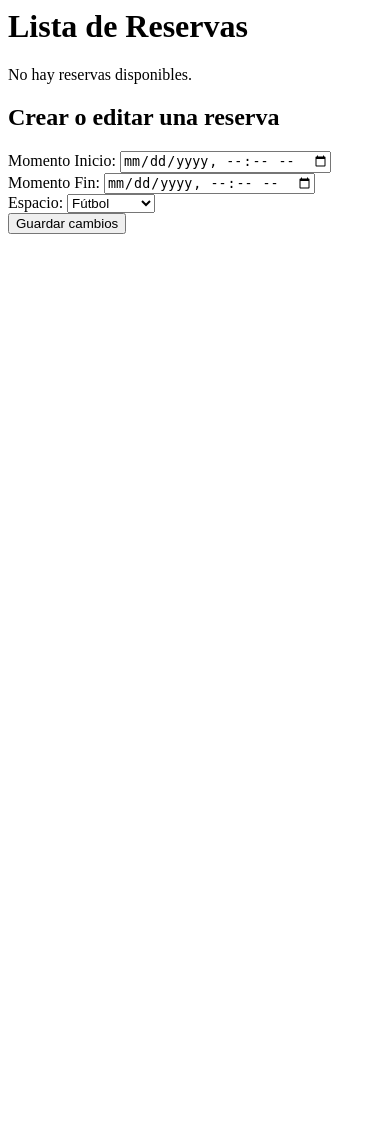
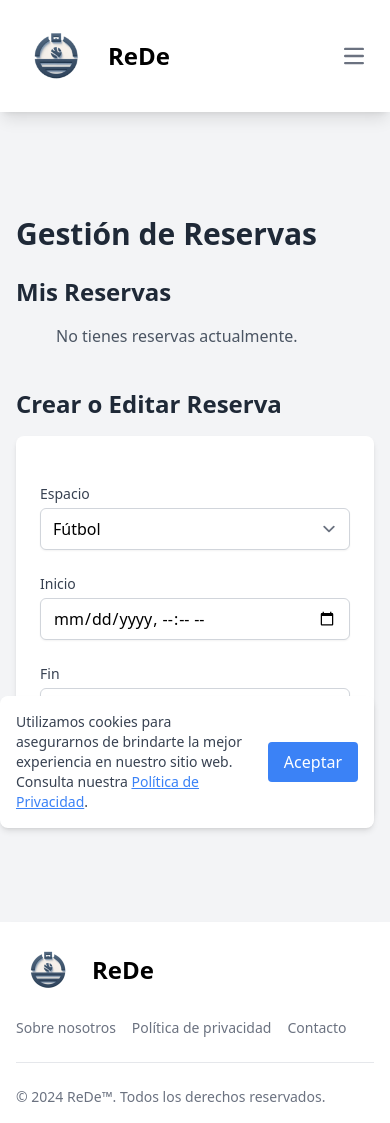
Before and after one commit to PGPI-G3-15-L8/ReDe, a Django app: page /reservas/ in a window 390 px wide. Before the commit the page ends 234 px from the top, so only its background shows below. Run offline with Django 5.2, Linux system fonts and the light colour scheme; data comes from the database, SQL or seed files in the repository; data that the repository does not hold is empty; some libraries are stand-ins or nearby versions.

Commit message:
FEAT: Html for booking space

```diff
--- a/gestion_reservas/static/gestion_reservas.js
+++ b/gestion_reservas/static/gestion_reservas.js
@@ -1,90 +1,204 @@
-document.addEventListener("DOMContentLoaded", function () {
-  const crearReservaForm = document.getElementById("crear-reserva-form");
-  const reservaIdInput = document.getElementById("reserva-id");
-  const csrfToken = document.getElementsByName("csrfmiddlewaretoken")[0].value;
+document.addEventListener('DOMContentLoaded', () => {
+  const momentoInicioInput = document.getElementById('momento_inicio');
+  const momentoFinInput = document.getElementById('momento_fin');
+  const reservaForm = document.getElementById('crear-reserva-form');
+  const reservaIdInput = document.getElementById('reserva-id');
+  const csrfToken = document.querySelector('[name=csrfmiddlewaretoken]').value;
+  const displayInicio = document.getElementById('display_inicio');
+  const displayFin = document.getElementById('display_fin');
 
-  // Función para editar una reserva
-  const editarReservaBtns = document.querySelectorAll(".editar-reserva-btn");
-  editarReservaBtns.forEach(btn => {
-    btn.addEventListener("click", function () {
-      const reservaId = this.getAttribute("data-id");
-      const momentoInicio = this.getAttribute("data-momento_inicio");
-      const momentoFin = this.getAttribute("data-momento_fin");
-      const espacio = this.getAttribute("data-espacio");
+  // Función para formatear la fecha al formato 'DD/MM/YYYY, HH:mm'
+  const formatearFechaDisplay = (date) => {
+      const day = String(date.getDate()).padStart(2, '0');
+      const month = String(date.getMonth() + 1).padStart(2, '0');
+      const year = date.getFullYear();
+      const hours = String(date.getHours()).padStart(2, '0');
+      const minutes = String(date.getMinutes()).padStart(2, '0');
+      return `${day}/${month}/${year}, ${hours}:${minutes}`;
+  };
 
-      // Rellenamos el formulario con los datos de la reserva a editar
-      document.getElementById("momento_inicio").value = momentoInicio;
-      document.getElementById("momento_fin").value = momentoFin;
-      document.getElementById("espacio").value = espacio;
-      reservaIdInput.value = reservaId;  // Colocamos el ID en el campo oculto
+  // Función para actualizar el campo de fin a una hora después del inicio
+  const actualizarMomentoFin = () => {
+      const inicioValue = momentoInicioInput.value;
+      if (inicioValue) {
+          const inicioDate = new Date(inicioValue);
+          if (isNaN(inicioDate.getTime())) {
+              // Fecha inválida
+              momentoFinInput.value = '';
+              displayFin.innerText = '';
+              return;
+          }
+          const finDate = new Date(inicioDate.getTime() + 60 * 60 * 1000); // Añade 1 hora
+
+          // Formatea la fecha al formato 'YYYY-MM-DDTHH:MM' para datetime-local
+          const year = finDate.getFullYear();
+          const month = String(finDate.getMonth() + 1).padStart(2, '0');
+          const day = String(finDate.getDate()).padStart(2, '0');
+          const hours = String(finDate.getHours()).padStart(2, '0');
+          const minutes = String(finDate.getMinutes()).padStart(2, '0');
+
+          const finFormatted = `${year}-${month}-${day}T${hours}:${minutes}`;
+          momentoFinInput.value = finFormatted;
+
+          // Actualizar la visualización formateada
+          displayFin.innerText = formatearFechaDisplay(finDate);
+
+          // Actualizar la visualización de inicio
+          displayInicio.innerText = formatearFechaDisplay(inicioDate);
+      } else {
+          momentoFinInput.value = '';
+          displayInicio.innerText = '';
+          displayFin.innerText = '';
+      }
+  };
+
+  // Escuchar cambios en el campo de inicio
+  momentoInicioInput.addEventListener('change', actualizarMomentoFin);
+
+  // Manejar la edición de reservas
+  const editarReservaButtons = document.querySelectorAll('.editar-reserva-btn');
+  editarReservaButtons.forEach(button => {
+      button.addEventListener('click', () => {
+          const reservaId = button.getAttribute('data-id');
+          const inicio = button.getAttribute('data-momento_inicio');
+          const fin = button.getAttribute('data-momento_fin');
+          const espacio = button.getAttribute('data-espacio');
+
+          reservaIdInput.value = reservaId;
+          momentoInicioInput.value = inicio;
+          momentoFinInput.value = fin;
+          document.getElementById('espacio').value = espacio;
+
+          const inicioDate = new Date(inicio);
+          const finDate = new Date(fin);
+
+          // Actualizar la visualización formateada
+          displayInicio.innerText = formatearFechaDisplay(inicioDate);
+          displayFin.innerText = formatearFechaDisplay(finDate);
+
+          // Actualizar el campo de fin automáticamente
+          actualizarMomentoFin();
       });
   });
 
-  // Función para crear o editar una reserva
-  crearReservaForm.addEventListener("submit", function (event) {
-    event.preventDefault();
+  // Manejar el envío del formulario
+  reservaForm.addEventListener('submit', (e) => {
+      e.preventDefault();
 
-    const formData = new FormData(crearReservaForm);
-    const reservaData = {
-      momento_inicio: formData.get("momento_inicio"),
-      momento_fin: formData.get("momento_fin"),
-      espacio: formData.get("espacio"),
-    };
+      const reservaId = reservaIdInput.value;
+      const url = reservaId ? `/reservas/modificar/${reservaId}/` : '/reservas/crear/';
+      const method = reservaId ? 'PUT' : 'POST'; // Asegúrate de que tus vistas manejan estos métodos
 
-    const reservaId = formData.get("reserva-id");
-
-    const url = reservaId ? `/reservas/modificar/${reservaId}/` : "/reservas/crear/";
+      const espacio = document.getElementById('espacio').value;
+      const momento_inicio = momentoInicioInput.value;
+      const momento_fin = momentoFinInput.value;
 
       fetch(url, {
-      method: reservaId ? "PUT" : "POST",  // Usamos PUT para actualizar
+          method: method,
           headers: {
-        "Content-Type": "application/json",
-        "X-CSRFToken": csrfToken,
+              'Content-Type': 'application/json',
+              'X-CSRFToken': csrfToken,
           },
-      body: JSON.stringify(reservaData),
+          body: JSON.stringify({
+              espacio: espacio,
+              momento_inicio: momento_inicio,
+              momento_fin: momento_fin,
+          }),
       })
-      .then(response => {
-        if (!response.ok) {
-          throw new Error("Error al guardar la reserva");
-        }
-        return response.json();
-      })
+      .then(response => response.json())
       .then(data => {
           if (data.error) {
               alert(data.error);
               return;
           }
-        alert(reservaId ? "Reserva actualizada con éxito!" : "Reserva creada con éxito!");
-        location.reload(); // Recargar la página para actualizar la lista
+          if (reservaId) {
+              alert("Reserva actualizada con éxito!");
+          } else {
+              alert("Reserva creada con éxito!");
+          }
+          window.location.reload(); // Recargar la página para actualizar la lista
       })
-      .catch(error => console.error("Error:", error));
+      .catch(error => {
+          console.error('Error:', error);
+          alert("Ocurrió un error al procesar la solicitud.");
       });
-  // Función para eliminar una reservai
-  const eliminarReservaBtns = document.querySelectorAll(".eliminar-reserva-btn");
-  // eliminar reserva
-  eliminarReservaBtns.forEach(btn => {
-    btn.addEventListener("click", function () {
-      // no dataset
-      const reservaId = btn.getAttribute("data-id");
+  });
 
+  // Manejar la eliminación de reservas
+  const eliminarReservaButtons = document.querySelectorAll('.eliminar-reserva-btn');
+  eliminarReservaButtons.forEach(button => {
+      button.addEventListener('click', () => {
+          const reservaId = button.getAttribute('data-id');
+          if (confirm('¿Estás seguro de que deseas eliminar esta reserva?')) {
               fetch(`/reservas/eliminar/${reservaId}/`, {
-        method: "DELETE",
+                  method: 'DELETE',
                   headers: {
-          "Content-Type": "application/json",
-          "X-CSRFToken": csrfToken,
+                      'Content-Type': 'application/json',
+                      'X-CSRFToken': csrfToken,
                   },
               })
-        .then(response => {
-          if (!response.ok) {
-            throw new Error("Error al eliminar la reserva");
+              .then(response => response.json())
+              .then(data => {
+                  if (data.success) {
+                      alert("Reserva eliminada con éxito!");
+                      window.location.reload(); // Recargar la página para actualizar la lista
+                  } else {
+                      alert('Error al eliminar la reserva.');
                   }
-          return response.json();
               })
-        .then(data => {
-          alert("Reserva eliminada con éxito!");
-          location.reload(); // Recargar la página para actualizar la lista
-        })
-        .catch(error => console.error("Error al eliminar reserva:", error));
+              .catch(error => {
+                  console.error('Error al eliminar reserva:', error);
+                  alert("Ocurrió un error al eliminar la reserva.");
+              });
+          }
       });
   });
+
+  // Funcionalidad de desplazamiento horizontal
+  const reservasContainer = document.getElementById('reservas-container');
+  const scrollLeftBtn = document.getElementById('scroll-left');
+  const scrollRightBtn = document.getElementById('scroll-right');
+
+  // Definir la cantidad de desplazamiento (en píxeles)
+  const scrollAmount = 300;
+
+  scrollLeftBtn.addEventListener('click', () => {
+      reservasContainer.scrollBy({
+          top: 0,
+          left: -scrollAmount,
+          behavior: 'smooth'
       });
+  });
+
+  scrollRightBtn.addEventListener('click', () => {
+      reservasContainer.scrollBy({
+          top: 0,
+          left: scrollAmount,
+          behavior: 'smooth'
+      });
+  });
+
+  // Opcional: Mostrar/ocultar botones según el scroll
+  const toggleScrollButtons = () => {
+      // Mostrar botón izquierdo si no está al inicio
+      if (reservasContainer.scrollLeft > 0) {
+          scrollLeftBtn.classList.remove('hidden');
+      } else {
+          scrollLeftBtn.classList.add('hidden');
+      }
+
+      // Mostrar botón derecho si no está al final
+      if (reservasContainer.scrollLeft + reservasContainer.clientWidth < reservasContainer.scrollWidth) {
+          scrollRightBtn.classList.remove('hidden');
+      } else {
+          scrollRightBtn.classList.add('hidden');
+      }
+  };
+
+  // Inicializar la visibilidad de los botones
+  toggleScrollButtons();
+
+  // Escuchar eventos de scroll para actualizar la visibilidad de los botones
+  reservasContainer.addEventListener('scroll', toggleScrollButtons);
+  window.addEventListener('resize', toggleScrollButtons);
+});
--- a/gestion_reservas/templates/gestion_reservas.html
+++ b/gestion_reservas/templates/gestion_reservas.html
@@ -1,42 +1,89 @@
-<h1>Lista de Reservas</h1>
-  <div id="reservas-container">
+{% extends 'base.html' %}
+{% load static %}
+
+{% block title %}Gestión de Reservas | ReDe{% endblock %}
+
+{% block content %}
+<div class="max-w-7xl mx-auto px-4 py-6">
+    <!-- Título de la Página -->
+    <h1 class="text-3xl font-bold text-gray-800 mb-6">Gestión de Reservas</h1>
+
+    <!-- Sección de Mis Reservas -->
+  <section class="mb-10 relative">
+    <h2 class="text-2xl font-semibold text-gray-800 mb-4">Mis Reservas</h2>
+    <div class="flex items-center">
+        <!-- Botón para desplazar hacia la izquierda -->
+        <button id="scroll-left" class="hidden md:block bg-blue-500 text-white p-2 rounded-full hover:bg-blue-600 focus:outline-none mr-2 z-10 absolute left-0 transform -translate-y-1/2" style="top: 50%;">
+            <!-- Ícono de flecha izquierda (SVG) -->
+            <svg xmlns="http://www.w3.org/2000/svg" class="h-5 w-5" fill="none" viewBox="0 0 24 24" stroke="currentColor">
+                <path stroke-linecap="round" stroke-linejoin="round" stroke-width="2" d="M15 19l-7-7 7-7" />
+            </svg>
+        </button>
+
+        <!-- Contenedor desplazable -->
+        <div id="reservas-container" class="flex space-x-4 overflow-x-auto scroll-smooth scrollbar-hide mx-10">
             {% for reserva in reservas %}
-  <div id="reserva-{{reserva.id}}">
-        <p><strong>Pista:</strong> {{ reserva.espacio }}</p>
-        <p><strong>Inicio:</strong> {{ reserva.momento_inicio }}</p>
-        <p><strong>Fin:</strong> {{ reserva.momento_fin }}</p>
-        <button class="eliminar-reserva-btn" data-id="{{ reserva.id }}">Eliminar</button>
-        <button class="editar-reserva-btn" data-id="{{ reserva.id }}"
-          data-momento_inicio="{{ reserva.momento_inicio|date:'Y-m-d\TH:i' }}"
-          data-momento_fin="{{ reserva.momento_fin|date:'Y-m-d\TH:i' }}"
-          data-espacio="{{ reserva.espacio }}">Editar</button>
-        <hr>
+            <div class="bg-white border border-gray-200 rounded-lg shadow dark:bg-gray-800 dark:border-gray-700 flex-shrink-0" style="width: 300px;">
+                <img class="w-full h-48 object-cover rounded-t-lg" src="{% static 'images/'|add:reserva.espacio|add:'.jpg' %}" alt="{{ reserva.espacio }}" />
+                <div class="p-5">
+                    <h5 class="mb-2 text-2xl font-bold tracking-tight text-gray-900 dark:text-white">Reserva de {{ reserva.espacio }}</h5>
+                    <p class="mb-3 font-normal text-gray-700 dark:text-gray-400">
+                        Inicio: {{ reserva.momento_inicio|date:"d/m/Y H:i" }}<br>
+                        Fin: {{ reserva.momento_fin|date:"d/m/Y H:i" }}
+                    </p>
+                    <div class="flex justify-between">
+                        <button data-id="{{ reserva.id }}" data-momento_inicio="{{ reserva.momento_inicio|date:'Y-m-d\\TH:i' }}" data-momento_fin="{{ reserva.momento_fin|date:'Y-m-d\\TH:i' }}" data-espacio="{{ reserva.espacio }}" class="editar-reserva-btn text-white bg-blue-500 hover:bg-blue-600 font-medium rounded-lg text-sm px-4 py-2">
+                            Modificar
+                        </button>
+                        <button data-id="{{ reserva.id }}" class="eliminar-reserva-btn text-white bg-red-500 hover:bg-red-600 font-medium rounded-lg text-sm px-4 py-2">
+                            Eliminar
+                        </button>
+                    </div>
+                </div>
             </div>
             {% empty %}
-          <p>No hay reservas disponibles.</p>
+            <p class="text-gray-600">No tienes reservas actualmente.</p>
             {% endfor %}
         </div>
 
-<h2>Crear o editar una reserva</h2>
-  <form id="crear-reserva-form">
+        <!-- Botón para desplazar hacia la derecha -->
+        <button id="scroll-right" class="hidden md:block bg-blue-500 text-white p-2 rounded-full hover:bg-blue-600 focus:outline-none ml-2 z-10 absolute right-0 transform -translate-y-1/2" style="top: 50%;">
+            <!-- Ícono de flecha derecha (SVG) -->
+            <svg xmlns="http://www.w3.org/2000/svg" class="h-5 w-5" fill="none" viewBox="0 0 24 24" stroke="currentColor">
+                <path stroke-linecap="round" stroke-linejoin="round" stroke-width="2" d="M9 5l7 7-7 7" />
+            </svg>
+        </button>
+    </div>
+  </section>
+
+    <!-- Sección de Crear/Editar Reserva -->
+    <section id="crear-editar-reserva">
+        <h2 class="text-2xl font-semibold text-gray-800 mb-4">Crear o Editar Reserva</h2>
+        <form id="crear-reserva-form" class="bg-white p-6 rounded-lg shadow-md space-y-6">
             {% csrf_token %}
-    <label for="momento_inicio">Momento Inicio:</label>
-    <input type="datetime-local" id="momento_inicio" name="momento_inicio" required>
-    <br>
-    <label for="momento_fin">Momento Fin:</label>
-    <input type="datetime-local" id="momento_fin" name="momento_fin" required>
-    <br>
-    <label for="espacio">Espacio:</label>
-    <select id="espacio" name="espacio" required>
+            <input type="hidden" id="reserva-id" name="reserva-id" value="">
+            <div>
+                <label for="espacio" class="block text-sm font-medium text-gray-700">Espacio</label>
+                <select id="espacio" name="espacio" class="mt-1 block w-full py-2 px-3 border border-gray-300 bg-white rounded-md shadow-sm focus:outline-none focus:ring-blue-500 focus:border-blue-500 sm:text-sm">
                     <option value="Fútbol">Fútbol</option>
                     <option value="Baloncesto">Baloncesto</option>
                     <option value="Padel">Padel</option>
                     <option value="Piscina1">Piscina 1</option>
                     <option value="Piscina2">Piscina 2</option>
                 </select>
-    <br>
-    <input type="hidden" id="reserva-id" name="reserva-id">
-    <button type="submit">Guardar cambios</button>
+            </div>
+            <div>
+                <label for="momento_inicio" class="block text-sm font-medium text-gray-700">Inicio</label>
+                <input type="datetime-local" id="momento_inicio" name="momento_inicio" class="mt-1 block w-full py-2 px-3 border border-gray-300 rounded-md shadow-sm focus:outline-none focus:ring-blue-500 focus:border-blue-500 sm:text-sm">
+            </div>
+            <div>
+                <label for="momento_fin" class="block text-sm font-medium text-gray-700">Fin</label>
+                <input type="datetime-local" id="momento_fin" name="momento_fin" class="mt-1 block w-full py-2 px-3 border border-gray-300 rounded-md shadow-sm focus:outline-none focus:ring-blue-500 focus:border-blue-500 sm:text-sm">
+            </div>
+            <button type="submit" class="w-full bg-green-500 text-white py-2 px-4 rounded hover:bg-green-600">Guardar</button>
         </form>
+    </section>
+</div>
 
 <script src="/static/gestion_reservas.js"></script>
+{% endblock %}
--- a/rede/templates/base.html
+++ b/rede/templates/base.html
@@ -46,12 +46,12 @@
                                 <li>
                                     <a href="/reservas" class="block px-4 py-2 hover:bg-gray-100 dark:hover:bg-gray-600 dark:hover:text-white">Mis reservas</a>
                                 </li>
-                                <li>
+                                {% comment %} <li>
                                     <a href="/reservas/activas" class="block px-4 py-2 hover:bg-gray-100 dark:hover:bg-gray-600 dark:hover:text-white">Reservas Activas</a>
                                 </li>
                                 <li>
                                     <a href="/reservas/historial" class="block px-4 py-2 hover:bg-gray-100 dark:hover:bg-gray-600 dark:hover:text-white">Historial</a>
-                                </li>
+                                </li> {% endcomment %}
                             </ul>
                         </div>
                     </li>
@@ -85,7 +85,7 @@
     </main>
 
     <!-- Footer -->
-    <footer class="bg-white shadow-lg border-gray-200 dark:bg-gray-900 dark:border-gray-700">
+    <footer class="bg-white shadow-lg border-gray-200 dark:bg-gray-900 dark:border-gray-700 mt-20">
         <div class="w-full max-w-screen-xl mx-auto p-4 md:py-8">
             <div class="sm:flex sm:items-center sm:justify-between">
                 <a href="/" class="flex items-center mb-4 sm:mb-0 space-x-3 rtl:space-x-reverse">
```
Also changed, not shown: static/images/baloncesto.jpg (added), static/images/fútbol.jpg (added), static/images/padel.jpg (added), static/images/piscina1.jpg (added), 1 other file. Lines whose indentation alone changed are shown as unchanged.
